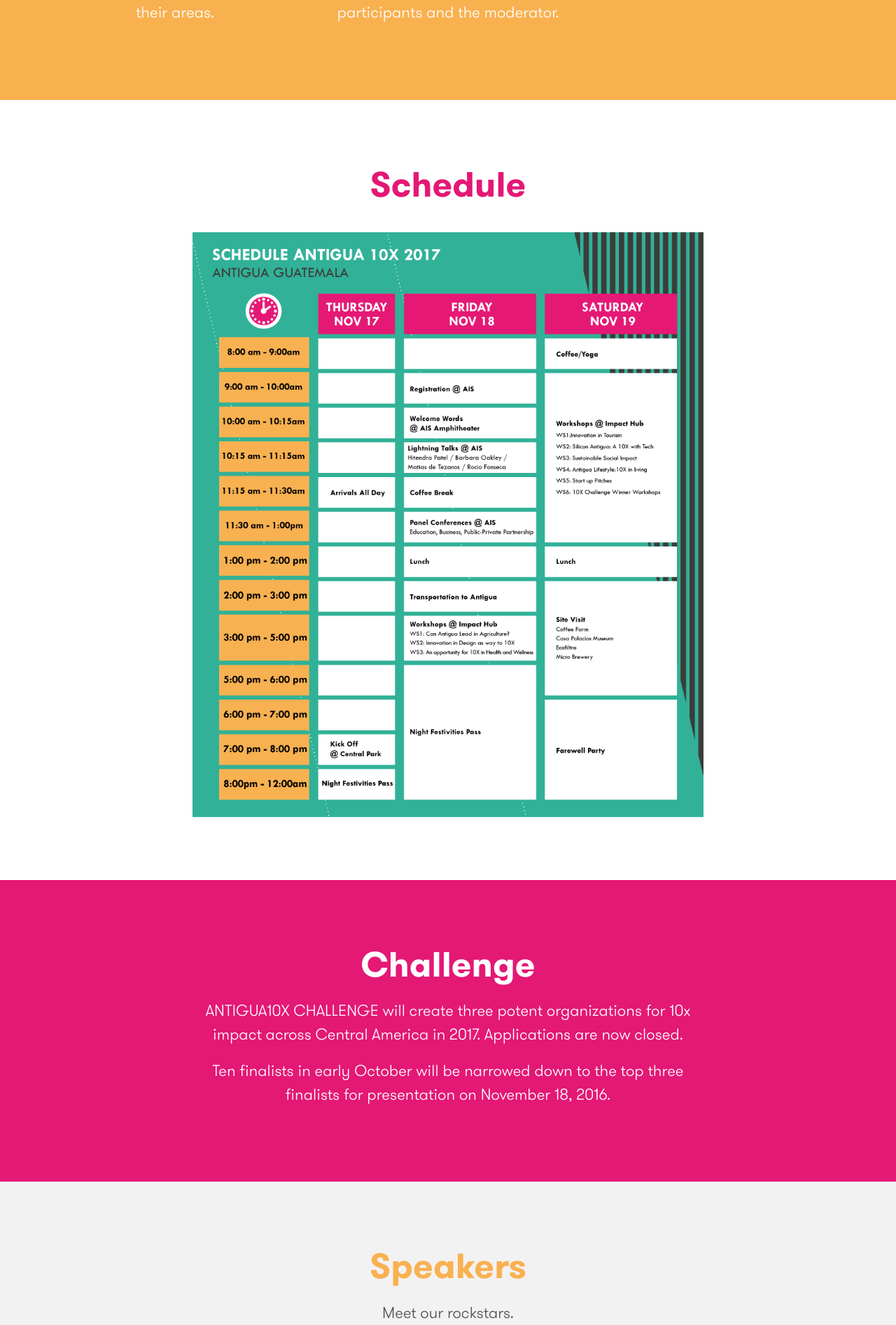
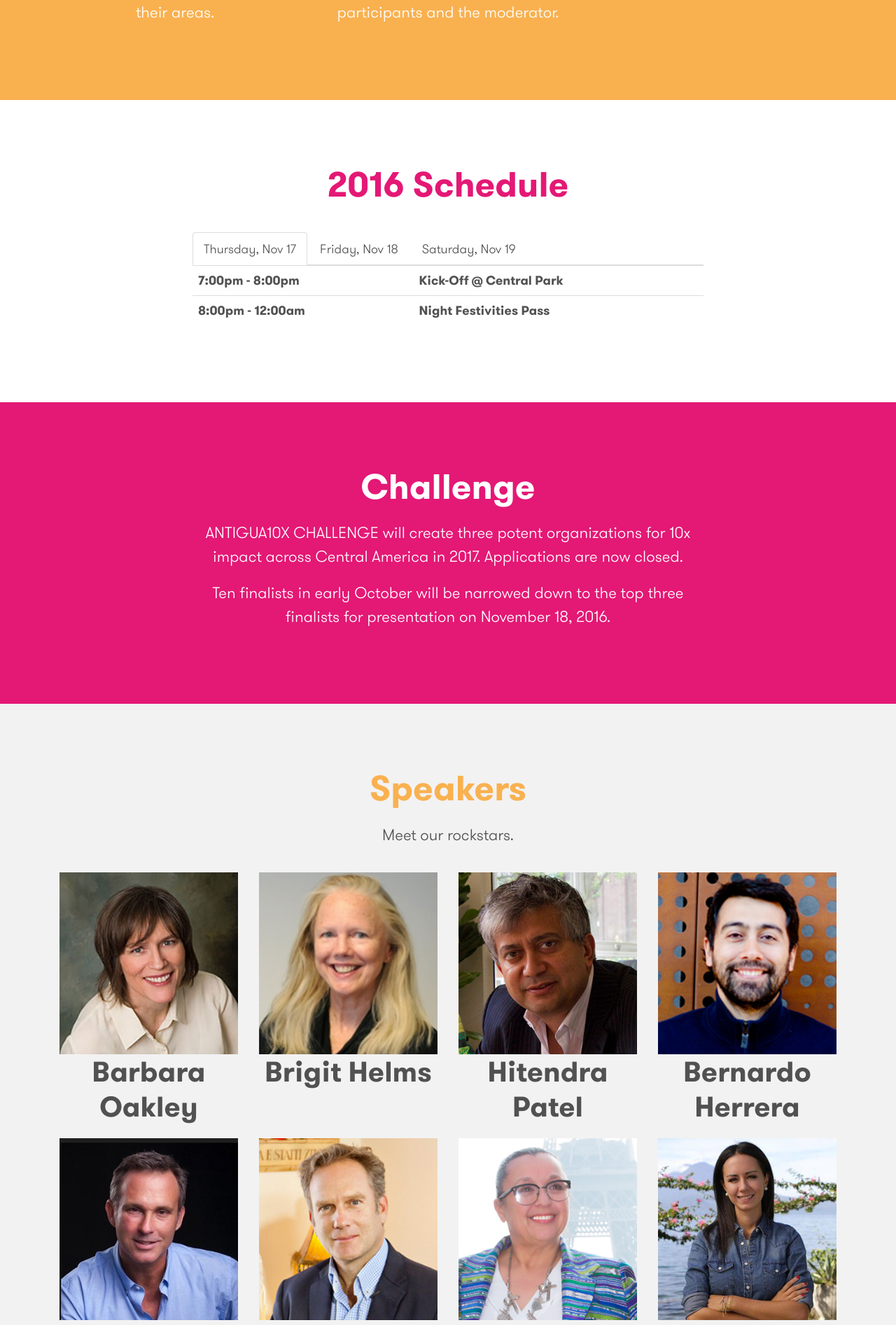
Before and after one commit to isabelgm/antigua10x, a Jekyll site: the page built from index.html, in a window 1280 px wide. Shown: the part 2001-3895 px from the top of the page at 70% size. Built offline with Jekyll 4.4.1, drawn with Linux system fonts in a browser that asks for light colours; nearby versions of some CDN libraries; some web fonts are replaced.

Commit message:
Improve schedule layout

```diff
--- /dev/null
+++ b/_includes/schedule.html
@@ -0,0 +1,116 @@
+<section id="schedule" class="center bg-white">
+  <div class="container">
+    <div class="col-md-8 col-md-offset-2">
+      <h2 class="magenta mb2">2016 Schedule</h2>
+      <ul class="nav nav-tabs" role="tablist">
+        <li role="presentation" class="active"><a href="#thursday" aria-controls="home" role="tab" data-toggle="tab">Thursday, Nov 17</a></li>
+        <li role="presentation"><a href="#friday" aria-controls="profile" role="tab" data-toggle="tab">Friday, Nov 18</a></li>
+        <li role="presentation"><a href="#saturday" aria-controls="messages" role="tab" data-toggle="tab">Saturday, Nov 19</a></li>
+      </ul>
+
+      <!-- Tab panes -->
+      <div class="tab-content">
+        <div role="tabpanel" class="tab-pane active" id="thursday">
+          <div class="table-responsive">
+          <table class="table">
+            <tr>
+              <th>7:00pm - 8:00pm</th>
+              <th>Kick-Off @ Central Park</th>
+            </tr>
+            <tr>
+              <th>8:00pm - 12:00am</th>
+              <th>Night Festivities Pass</th>
+            </tr>
+          </table>
+        </div>
+        </div>
+        <div role="tabpanel" class="tab-pane" id="friday">
+          <div class="table-responsive">
+            <table class="table">
+              <tr>
+                <th>9:00am - 10:00am</th>
+                <th>Registration @ AIS</th>
+              </tr>
+              <tr>
+                <th>10:00am - 10:15am</th>
+                <th>Welcome Words @ AIS amphitheatre</th>
+              </tr>
+              <tr>
+                <th>10:15am - 11:15am</th>
+                <th>Lightning Talks @ AIS<br>
+                  <span class='small'>Hitendra Patel/Barbara Oakley/Bernardo Herrera</span>
+                </th>
+              </tr>
+              <tr>
+                <th>11:15am - 11:30am</th>
+                <th>Coffee Break</th>
+              </tr>
+              <tr>
+                <th>11:30am - 1:00pm</th>
+                <th>Panel Conferences @ AIS<br>
+                  <span class='small'>Education, Business, Public-Private Partnerships</span>
+                </th>
+              </tr>
+              <tr>
+                <th>1:00pm - 2:00pm</th>
+                <th>Lunch</th>
+              </tr>
+              <tr>
+                <th>3:00pm - 5:00pm</th>
+                <th>Workshops at Impact Hub
+                  <ul class="small">
+                    <li>WS1: Can Antigua Lead in Agriculture?</li>
+                    <li>WS2: Innovation in design as a way to 10x</li>
+                    <li>WS3: An opportunity to 10x in health and wellness</li>
+                  </ul>
+                </th>
+              </tr>
+              <tr>
+                <th>5:00pm - 12:00am</th>
+                <th>Night Festivities</th>
+              </tr>
+            </table>
+          </div>
+        </div>
+        <div role="tabpanel" class="tab-pane" id="saturday">
+            <div class="table-responsive">
+              <table class="table">
+              <tr>
+                <th>9:00am - 1:00pm</th>
+                <th>Workshops at Impact Hub
+                  <ul class="small">
+                    <li>WS1: Innovation in Toursim</li>
+                    <li>WS2: Silicon Antigua: A 10x with tech</li>
+                    <li>WS3: Sustainable Social Impact</li>
+                    <li>WS4: Antigua Lifestyle: 10x in living</li>
+                    <li>WS5: Start-Up pitches</li>
+                    <li>WS6: 10x Challenge Winner Workshops</li>
+                  </ul>
+                </th>
+              </tr>
+              <tr>
+                <th>1:00pm - 2:00pm</th>
+                <th>Lunch</th>
+              </tr>
+              <tr>
+                <th>2:00pm - 6:00pm</th>
+                <th>Site Visit
+                  <ul class="small">
+                    <li>Coffee Farm</li>
+                    <li>Casa Palacios Museum</li>
+                    <li>Ecofiltro</li>
+                    <li>Micro Brewery</li>
+                  </ul>
+                </th>
+              </tr>
+              <tr>
+                <th>6:00pm - 12:00am</th>
+                <th>Farewell Party</th>
+              </tr>
+            </table>
+          </div>
+        </div> <!--End tab panel -->
+      </div>
+    </div>
+  </div><!-- Container -->
+</section>
--- a/_sass/main.scss
+++ b/_sass/main.scss
@@ -169,3 +169,8 @@
 .mb2 {
   margin-bottom: 2rem;
 }
+
+.unstyiled-list {
+  list-style: none;
+  padding: 0;
+}
--- a/css/app.scss
+++ b/css/app.scss
@@ -9,6 +9,7 @@
 @import "main";
 @import "buttons";
 @import "pages";
+@import "schedule";
 @import "navbar";
 @import "footer";
 @import "mouse";
--- a/index.html
+++ b/index.html
@@ -71,17 +71,8 @@
 </section>
 
 
+{% include schedule.html %}
 
-<section id="schedule" class="center bg-white">
-  <div class="container">
-    <div class="col-md-8 col-md-offset-2">
-      <h2 class="magenta mb2">Schedule</h2>
-      <a href="img/schedule.png">
-        <img src="img/schedule.png" class="img-responsive center-block mt1">
-      </a>
-    </div>
-  </div>
-</section>
 
 <section id="challenge" class="bg-magenta white-text">
   <div class="container center">
--- a/js/main.js
+++ b/js/main.js
@@ -18,3 +18,8 @@
   modal.find('#speakerBio').text(speakerBio)
   modal.find('#speakerPhoto').attr("src",speakerPhoto)
 })
+
+$('#myTabs a').click(function (e) {
+  e.preventDefault()
+  $(this).tab('show')
+})
```
Also changed, not shown: _sass/schedule.scss (added), img/sponsors/monte_carlo.jpg (added).
